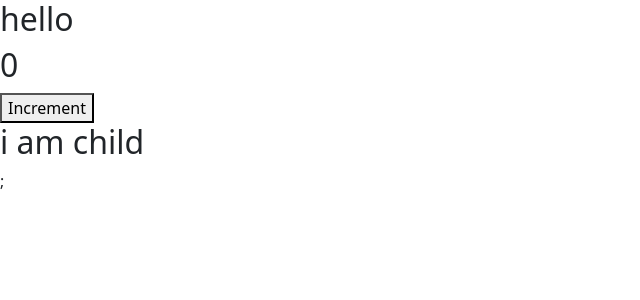
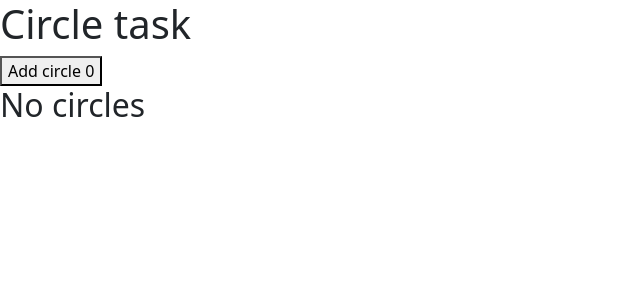
Before and after one commit to Deepika672/React-App, a React (Create React App) app: page / in a window 1280 px wide. Shown: the top 300 px of the page, without its empty margins (0-640 px from the left). Built offline with nearby package versions, Linux system fonts and the light colour scheme.

Commit message:
Circles-Task-Color changing

```diff
--- a/src/App.js
+++ b/src/App.js
@@ -40,7 +40,8 @@
 //import MountingPhase from "./components/class/lifecycle/mountingphase";
 //import UpdatingPhase from "./components/class/lifecycle/updatingphase";
 //import Parent from "./components/class/lifecycle/unMountingPhase";
-import ParentComponent from "./components/class/purecomponents/parent";
+//import ParentComponent from "./components/class/purecomponents/parent";
+import CircleTask from "./components/class/circlestask/circles-task";
 function App() {
   return (
     <div>
@@ -91,7 +92,8 @@ function App() {
       {/* <MountingPhase favColor="green"/> */}
       {/* <UpdatingPhase/>
       <Parent/> */}
-      <ParentComponent/>
+      {/* <ParentComponent/> */}
+      <CircleTask/>
     </div>
   );
 };
--- /dev/null
+++ b/src/components/class/circlestask/circles-task.js
@@ -0,0 +1,52 @@
+import React, { Component } from "react";
+
+class CircleTask extends Component {
+  constructor() {
+    super();
+    this.state = {
+      circles: [],
+    };
+  }
+
+  addCircle = () => {
+    this.setState((prevState) => ({
+      circles: [...prevState.circles, false],
+    }));
+  };
+
+  changeColor = (index) => {
+    this.setState((prevState) => {
+      const circles = [...prevState.circles];
+      circles[index] = !circles[index]; // Toggle the clicked circle
+      return { circles };
+    });
+  };
+
+  render() {
+    return (
+      <>
+        <h1>Circle task</h1>
+        <button onClick={this.addCircle}>
+          Add circle {this.state.circles.length}
+        </button>
+
+        {this.state.circles.map((clicked, index) => (
+          <div
+            key={index}
+            style={{
+              height: "200px",
+              width: "200px",
+              borderRadius: "50%",
+              border: "2px solid black",
+              backgroundColor: clicked ? "black" : "white",
+            }}
+            onClick={() => this.changeColor(index)}
+          ></div>
+        ))}
+        {this.state.circles.length === 0 && <h2>No circles</h2>}
+      </>
+    );
+  }
+}
+
+export default CircleTask;
```
